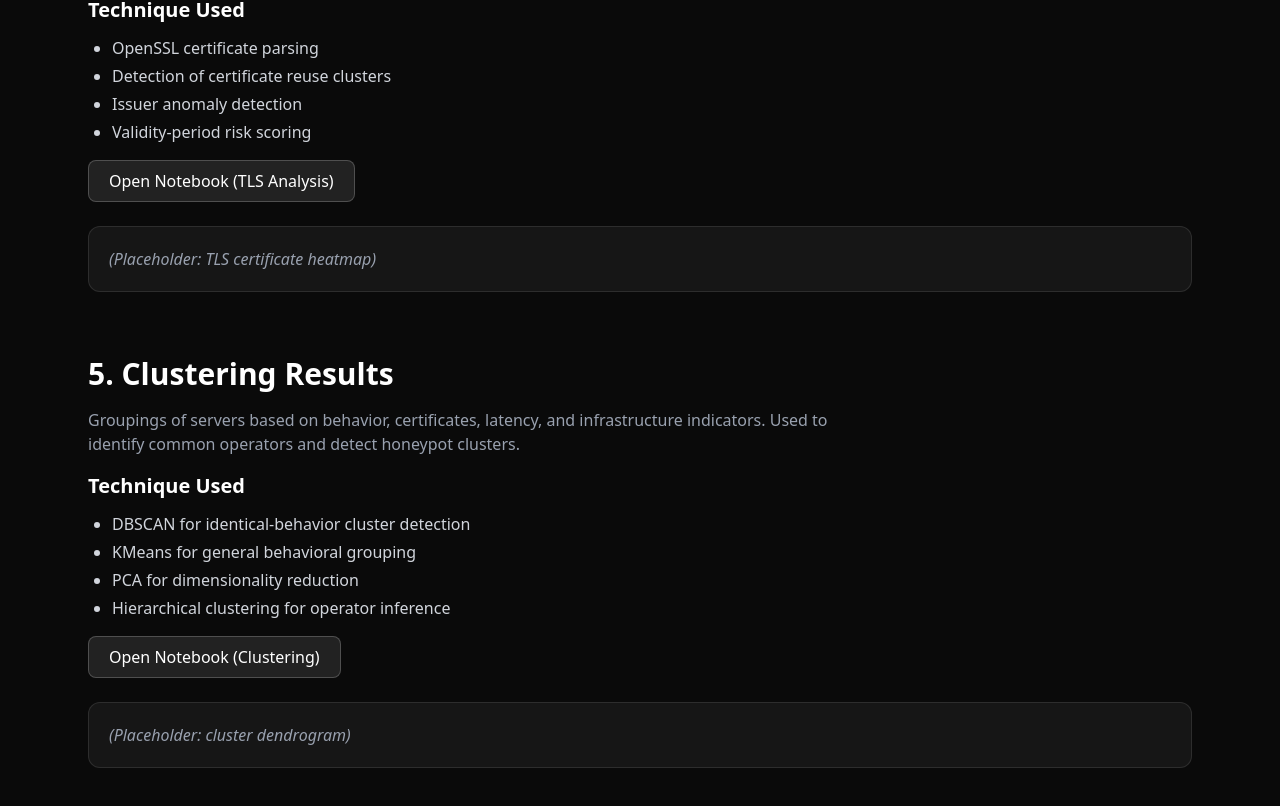
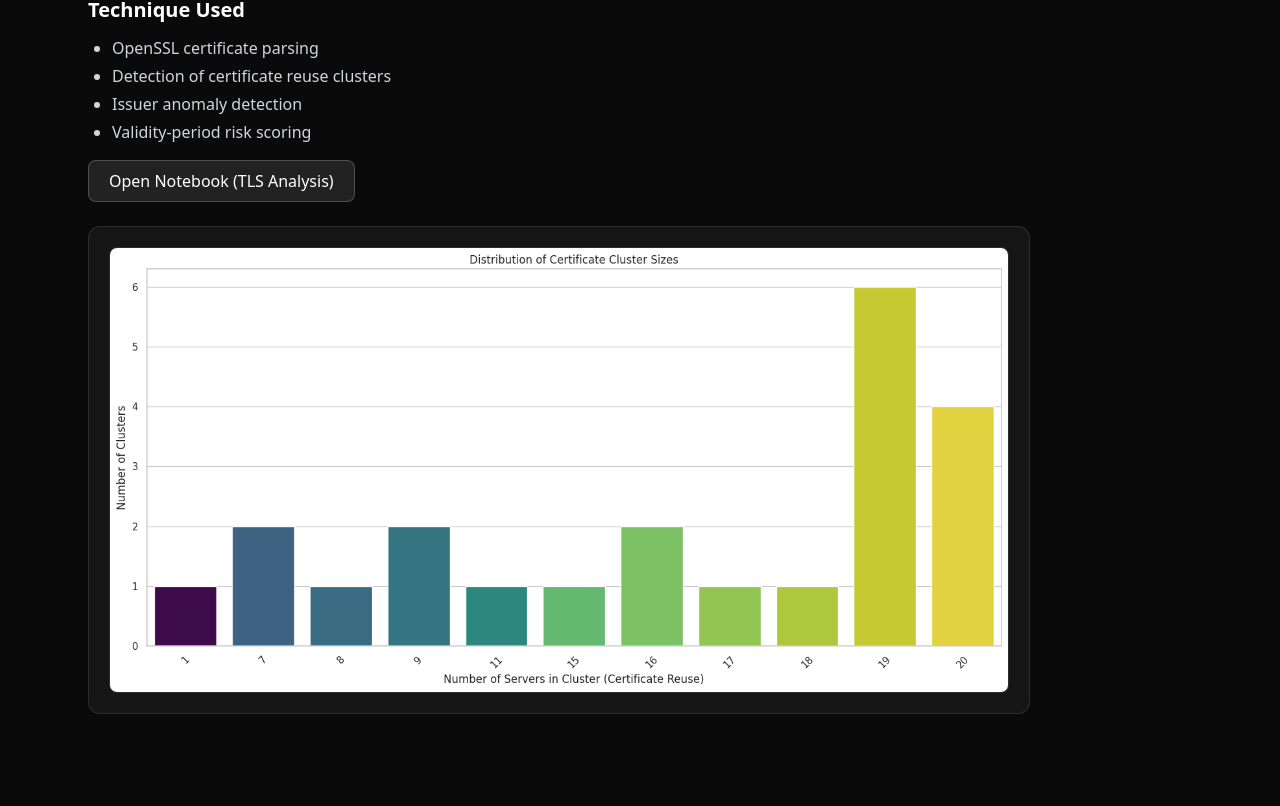
Before and after one commit to gabrielcaixeta01/electrum-observatory, a Next.js app in the folder site/: page /dataset in a window 1280 px wide. Shown: the part 2214-3020 px from the top of the page. After the commit the page ends 2992 px from the top, so only its background shows below. Built offline with nearby package versions, Linux system fonts and the light colour scheme.

Commit message:
fix: update site

```diff
--- a/site/src/app/dataset/page.tsx
+++ b/site/src/app/dataset/page.tsx
@@ -33,7 +33,6 @@ export default function DatasetPage() {
           <li>Response parsing for metadata fields</li>
         </ul>
 
-        {/* Notebook link */}
         <Link
           href="#"
           target="_blank"
@@ -42,9 +41,7 @@ export default function DatasetPage() {
           Open Notebook (Raw Metadata)
         </Link>
 
-        {/* Placeholder for image */}
         <div className="mt-6 p-5 mx-auto md:mx-0 bg-white/5 border w-fit border-white/10 rounded-xl text-gray-400 italic">
-          {/* <Image src="/results/raw-sample.png" ... /> */}
           <SiteImage
             src="/results/raw-sample.png"
             alt="Placeholder: preview of raw metadata JSON"
@@ -153,44 +150,14 @@ export default function DatasetPage() {
           Open Notebook (TLS Analysis)
         </Link>
 
-        <div className="mt-6 p-5 bg-white/5 border border-white/10 rounded-xl text-gray-400 italic">
-          {/* <Image src="/results/tls-heatmap.png" ... /> */}
-          (Placeholder: TLS certificate heatmap)
-        </div>
-      </section>
-
-      {/* ------------------------------------------------------------- */}
-      {/* 5. Clustering Results */}
-      {/* ------------------------------------------------------------- */}
-      <section>
-        <h2 className="text-3xl font-semibold mb-4">5. Clustering Results</h2>
-
-        <p className="text-gray-400 max-w-3xl mb-4">
-          Groupings of servers based on behavior, certificates, latency, and
-          infrastructure indicators. Used to identify common operators and detect
-          honeypot clusters.
-        </p>
-
-        <h3 className="text-xl font-semibold mb-3">Technique Used</h3>
-        <ul className="list-disc ml-6 text-gray-300 space-y-1">
-          <li>DBSCAN for identical-behavior cluster detection</li>
-          <li>KMeans for general behavioral grouping</li>
-          <li>PCA for dimensionality reduction</li>
-          <li>Hierarchical clustering for operator inference</li>
-        </ul>
-
-        {/* Notebook link */}
-        <Link
-          href="#"
-          target="_blank"
-          className="inline-block mt-4 px-5 py-2 rounded-lg bg-white/10 border border-white/20 text-gray-200 hover:bg-white/20 transition"
-        >
-          Open Notebook (Clustering)
-        </Link>
-
-        <div className="mt-6 p-5 bg-white/5 border border-white/10 rounded-xl text-gray-400 italic">
-          {/* <Image src="/results/clustering.png" ... /> */}
-          (Placeholder: cluster dendrogram)
+        <div className="mt-6 p-5 bg-white/5 border w-fit border-white/10 rounded-xl text-gray-400 italic">
+          <SiteImage
+            src="/results/certificate_clusters.png"
+            alt="TLS certificate reuse graph"
+            width={900}
+            height={500}
+            className="rounded-lg border border-white/10"
+          />
         </div>
       </section>
     </main>
--- a/site/src/app/honeypots/page.tsx
+++ b/site/src/app/honeypots/page.tsx
@@ -1,4 +1,4 @@
-import Image from "next/image";
+import SiteImage from '@/components/SiteImage';
 
 export default function HoneypotsPage() {
   return (
@@ -255,6 +255,15 @@ export default function HoneypotsPage() {
           <br />
           <strong>70–100</strong> HIGH RISK — candidate for deeper forensic analysis.
         </p>
+
+        <div className="mt-6 p-5 mx-auto md:mx-0 bg-white/5 border w-fit border-white/10 rounded-xl text-gray-400 italic">
+          <SiteImage
+            src="/results/honeypot_score.png"
+            alt="Honeypot score JSON"
+            width={300}
+            height={300}
+          />
+        </div>
       </section>
     </main>
   );
--- a/site/src/app/methodology/page.tsx
+++ b/site/src/app/methodology/page.tsx
@@ -1,4 +1,5 @@
 import SiteImage from "@/components/SiteImage";
+import Link from "next/link";
 
 export default function MethodologyPage() {
   return (
@@ -215,6 +216,14 @@ export default function MethodologyPage() {
           cases — are flagged for deeper analysis. The goal is not to accuse operators,
           but to identify anomalous infrastructure that warrants investigation.
         </p>
+
+        <Link
+          href="/honeypots"
+          className="inline-block px-5 py-2 rounded-lg bg-white/10 border border-white/20
+                      text-gray-200 hover:bg-white/20 transition"
+        >
+          Honeypot Indicators
+        </Link>
       </section>
 
       {/* ------------------------------------------------------------------ */}
--- a/site/src/app/results/page.tsx
+++ b/site/src/app/results/page.tsx
@@ -18,6 +18,7 @@ export default function ResultsPage() {
          Breakdown of server implementations across the network
         </p>
 
+        <div className="border border-white/10 bg-white/5 rounded-xl p-4 h-fit w-fit flex items-center justify-center">
           <SiteImage
             src="/results/software_diversity.png"
             alt="Electrum network world map"
@@ -25,9 +26,6 @@ export default function ResultsPage() {
             height={500}
             className="rounded-lg border border-white/10"
           />
-
-        <div className="border border-white/10 bg-white/5 rounded-xl p-4 h-[380px] flex items-center justify-center">
-          <span className="text-gray-500 italic">Insert world_map.png here</span>
         </div>
       </section>
 
@@ -38,6 +36,7 @@ export default function ResultsPage() {
           Graph showing certificate reuse, shared fingerprints, and infrastructure clusters.
         </p>
 
+        <div className="border border-white/10 bg-white/5 rounded-xl p-4 h-fit w-fit flex items-center justify-center">
           <SiteImage
             src="/results/certificate_clusters.png"
             alt="TLS certificate reuse graph"
@@ -45,9 +44,6 @@ export default function ResultsPage() {
             height={500}
             className="rounded-lg border border-white/10"
           />
-
-        <div className="border border-white/10 bg-white/5 rounded-xl p-4 h-[380px] flex items-center justify-center">
-          <span className="text-gray-500 italic">Insert cert_reuse.png here</span>
         </div>
       </section>
 
@@ -58,6 +54,7 @@ export default function ResultsPage() {
           Analysis of server response times
         </p>
 
+        <div className="border border-white/10 bg-white/5 rounded-xl p-4 h-fit w-fit flex items-center justify-center">
           <SiteImage
             src="/results/latency_graph.png"
             alt="Latency heatmap"
@@ -65,9 +62,6 @@ export default function ResultsPage() {
             height={500}
             className="rounded-lg border border-white/10"
           />
-
-        <div className="border border-white/10 bg-white/5 rounded-xl p-4 h-[380px] flex items-center justify-center">
-          <span className="text-gray-500 italic">Insert latency_heatmap.png here</span>
         </div>
       </section>
 
@@ -78,6 +72,7 @@ export default function ResultsPage() {
           Frequency of behavioral patterns and indicators commonly found in high-risk or potentially malicious Electrum servers.
         </p>
 
+        <div className="border border-white/10 bg-white/5 rounded-xl p-4 h-fit w-fit flex items-center justify-center">
           <SiteImage
             src="/results/high_risk_servers_signals.png"
             alt="Outlier analysis"
@@ -85,9 +80,6 @@ export default function ResultsPage() {
             height={500}
             className="rounded-lg border border-white/10"
           />
-
-        <div className="border border-white/10 bg-white/5 rounded-xl p-4 h-[380px] flex items-center justify-center">
-          <span className="text-gray-500 italic">Insert latency_heatmap.png here</span>
         </div>
       </section>
 
@@ -98,6 +90,7 @@ export default function ResultsPage() {
           Servers that deviate significantly from expected Electrum protocol behavior.
         </p>
 
+        <div className="border border-white/10 bg-white/5 rounded-xl p-4 h-fit w-fit flex items-center justify-center">
           <SiteImage
             src="/results/high_risk_servers.png"
             alt="Outlier analysis"
@@ -105,9 +98,6 @@ export default function ResultsPage() {
             height={500}
             className="rounded-lg border border-white/10"
           />
-
-        <div className="border border-white/10 bg-white/5 rounded-xl p-4 h-[380px] flex items-center justify-center">
-          <span className="text-gray-500 italic">Insert anomalies.png here</span>
         </div>
       </section>
     </main>
```
Also changed, not shown: site/public/results/honeypot_score.png (added). Lines whose indentation alone changed are shown as unchanged.
